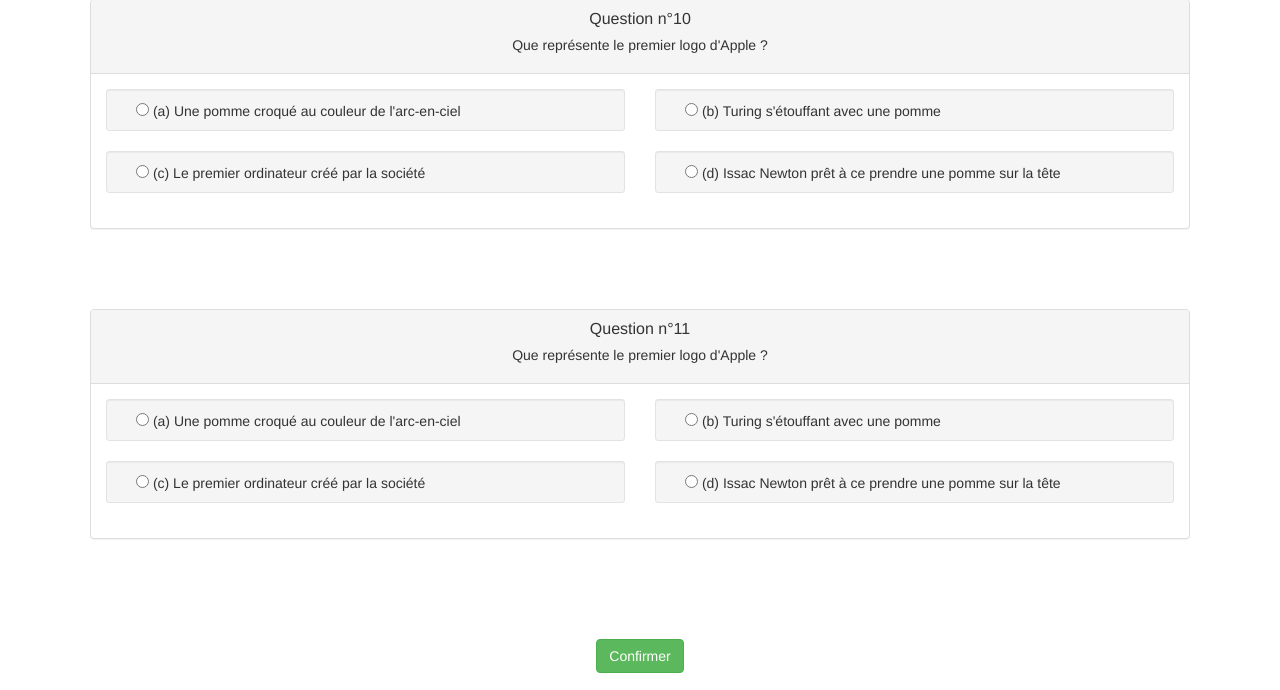
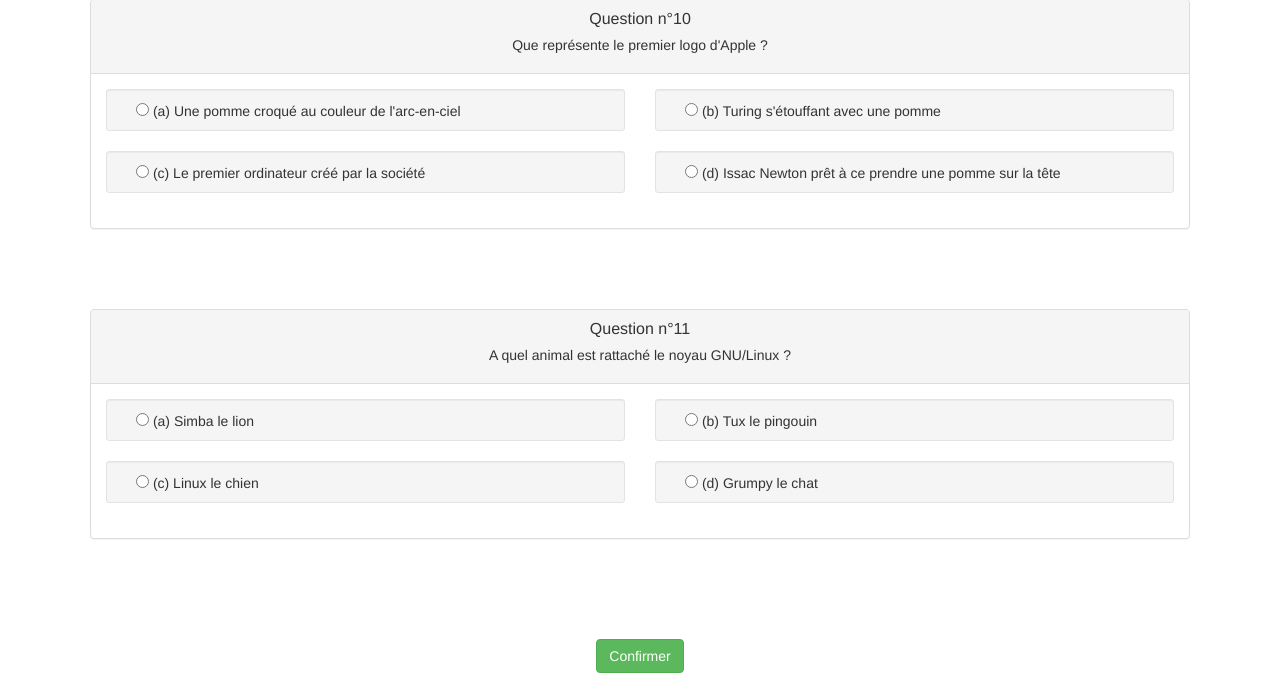
Before and after one commit to ZeratSadar/questionnaire, a PHP site: page / in a window 1280 px wide. Shown: the part 2900-3590 px from the top of the page. Run offline with PHP 8.4, Linux system fonts and the light colour scheme.

Commit message:
rajout onze

```diff
--- a/index.php
+++ b/index.php
@@ -81,11 +81,11 @@ $bonne_rep[9]=$choix[9][3];
 $explication[9]="Apple Inc., anciennement Apple Computer Inc., est une entreprise multinationale américaine d'informatique, créée le 1er avril 1976 à Cupertino, puis constituée sous forme de société le 3 janvier 1977. De sa création à l'entreprise telle qu'elle existe aujourd’hui, Apple a connu les diverses phases de l'évolution du monde informatique, partant d'un monde sans ordinateur personnel à une société du XXIe siècle interconnectée par l'intermédiaire de terminaux fixes et mobiles. Son histoire est particulièrement liée à celle de l'un de ses cofondateurs, Steve Jobs, forcé à quitter la firme en 1985, puis réembauché en décembre 1996, avant de devenir CEO de la société en 1997. Parmi les produits phares qu'a connus Apple depuis sa création, se trouvent l'Apple I et II, le Macintosh, l'iPod, l'iPhone et l'iPad.";
 $image[9]="apple.png";
 
-$question[10]="Que représente le premier logo d'Apple ?";
-$choix[10]=array("(a) Une pomme croqué au couleur de l'arc-en-ciel","(b) Turing s'étouffant avec une pomme","(c) Le premier ordinateur créé par la société","(d) Issac Newton prêt à ce prendre une pomme sur la tête");
-$bonne_rep[10]=$choix[10][3];
-$explication[10]="Apple Inc., anciennement Apple Computer Inc., est une entreprise multinationale américaine d'informatique, créée le 1er avril 1976 à Cupertino, puis constituée sous forme de société le 3 janvier 1977. De sa création à l'entreprise telle qu'elle existe aujourd’hui, Apple a connu les diverses phases de l'évolution du monde informatique, partant d'un monde sans ordinateur personnel à une société du XXIe siècle interconnectée par l'intermédiaire de terminaux fixes et mobiles. Son histoire est particulièrement liée à celle de l'un de ses cofondateurs, Steve Jobs, forcé à quitter la firme en 1985, puis réembauché en décembre 1996, avant de devenir CEO de la société en 1997. Parmi les produits phares qu'a connus Apple depuis sa création, se trouvent l'Apple I et II, le Macintosh, l'iPod, l'iPhone et l'iPad.";
-$image[10]="apple.png";
+$question[10]="A quel animal est rattaché le noyau GNU/Linux ?";
+$choix[10]=array("(a) Simba le lion","(b) Tux le pingouin","(c) Linux le chien","(d) Grumpy le chat");
+$bonne_rep[10]=$choix[10][1];
+$explication[10]="Linux est le nom couramment donné à tout système d'exploitation libre fonctionnant avec le noyau Linux. Le terme est le plus souvent utilisé pour désigner les systèmes d'exploitation basés également sur le système GNU, pour lesquels la Free Software Foundation encourage l'utilisation du nom GNU/Linux, mais est également applicable à d'autres systèmes d'exploitation, tel qu'Android. Les systèmes basés sur Linux sont majoritaires pour les super-ordinateurs et les smartphones. Sur les serveurs informatiques, le marché est partagé avec les autres Unix et Windows. Il est largement utilisé comme système embarqué dans les appareils électroniques : télévision, modem, GPS, etc. L'utilisation sur ordinateur personnel est en revanche de l'ordre du pourcent, bien que ce soit sa plate-forme d'origine. Le système avec toutes ses applications est distribué sous la forme de distributions Linux comme Slackware, Debian ou Red Hat Enterprise Linux.";
+$image[10]="tux.png";
 //----------- fin de la partie à remplir----------------------------------------
 
 $nbquest=sizeof($question);
```
Also changed, not shown: img/tux.png (added), 1 other file.
